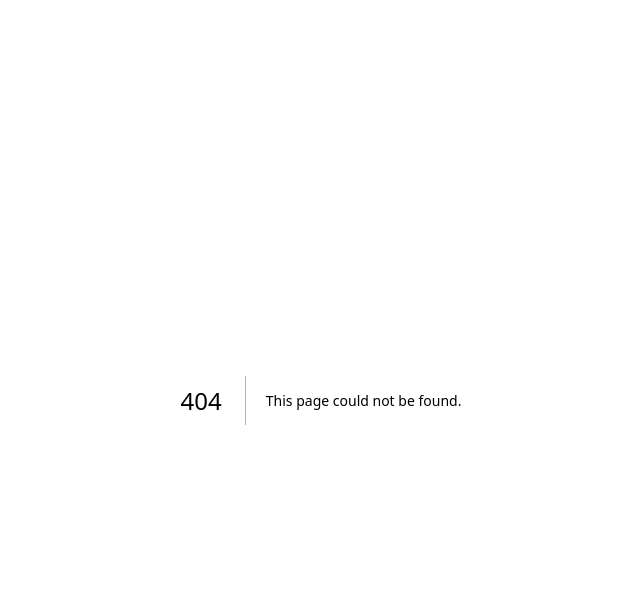
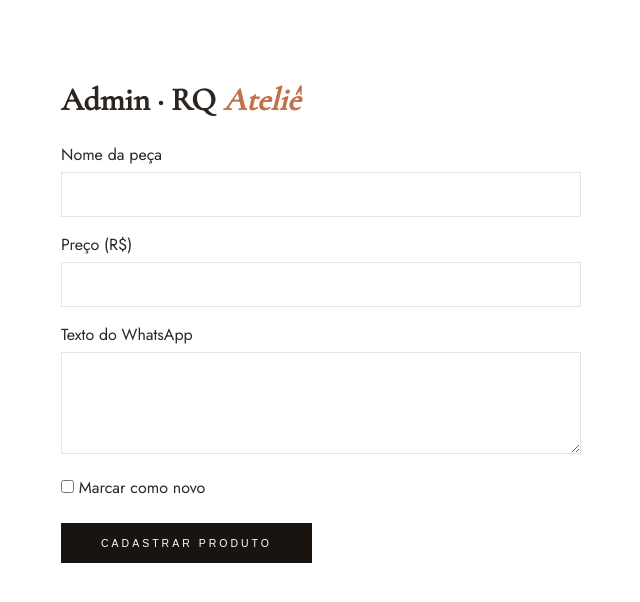
Before and after one commit to ph-robles/rq-atelie, a Next.js app: page /admin in a window 1280 px wide. Before the commit this address had no page. Shown: the top 602 px of the page, without its empty margins (319-959 px from the left). Built offline with nearby package versions, Linux system fonts and the light colour scheme; no server answers.

Commit message:
Add simple admin product creation

```diff
--- /dev/null
+++ b/app/admin/page.tsx
@@ -0,0 +1,114 @@
+"use client"
+
+import { useState } from "react"
+import { supabase } from "@/lib/supabase"
+
+export default function AdminPage() {
+    const [name, setName] = useState("")
+    const [price, setPrice] = useState("")
+    const [whatsappText, setWhatsappText] = useState("")
+    const [isNew, setIsNew] = useState(false)
+    const [loading, setLoading] = useState(false)
+
+    async function handleSubmit(e: React.FormEvent) {
+        e.preventDefault()
+        setLoading(true)
+
+        const { error } = await supabase.from("products").insert({
+            name,
+            price: Number(price),
+            whatsapp_text: whatsappText,
+            is_new: isNew,
+        })
+
+        setLoading(false)
+
+        if (error) {
+            alert("Erro ao cadastrar produto")
+            console.error(error)
+            return
+        }
+
+        alert("Produto cadastrado com sucesso ✅")
+        setName("")
+        setPrice("")
+        setWhatsappText("")
+        setIsNew(false)
+    }
+
+    return (
+        <main style={{ padding: "80px 40px", maxWidth: "600px", margin: "0 auto" }}>
+            <h1
+                style={{
+                    fontFamily: "Cormorant Garamond, serif",
+                    fontSize: "32px",
+                    marginBottom: "24px",
+                }}
+            >
+                Admin · RQ <em style={{ color: "#C4714A" }}>Ateliê</em>
+            </h1>
+
+            <form onSubmit={handleSubmit}>
+                <div style={{ marginBottom: "16px" }}>
+                    <label>Nome da peça</label>
+                    <input
+                        type="text"
+                        value={name}
+                        onChange={(e) => setName(e.target.value)}
+                        required
+                        style={inputStyle}
+                    />
+                </div>
+
+                <div style={{ marginBottom: "16px" }}>
+                    <label>Preço (R$)</label>
+                    <input
+                        type="number"
+                        value={price}
+                        onChange={(e) => setPrice(e.target.value)}
+                        required
+                        style={inputStyle}
+                    />
+                </div>
+
+                <div style={{ marginBottom: "16px" }}>
+                    <label>Texto do WhatsApp</label>
+                    <textarea
+                        value={whatsappText}
+                        onChange={(e) => setWhatsappText(e.target.value)}
+                        required
+                        rows={4}
+                        style={inputStyle}
+                    />
+                </div>
+
+                <div style={{ marginBottom: "24px" }}>
+                    <label>
+                        <input
+                            type="checkbox"
+                            checked={isNew}
+                            onChange={(e) => setIsNew(e.target.checked)}
+                        />{" "}
+                        Marcar como novo
+                    </label>
+                </div>
+
+                <button
+                    type="submit"
+                    disabled={loading}
+                    className="btn-solid"
+                >
+                    {loading ? "Salvando..." : "Cadastrar produto"}
+                </button>
+            </form>
+        </main>
+    )
+}
+
+const inputStyle: React.CSSProperties = {
+    width: "100%",
+    padding: "12px",
+    marginTop: "6px",
+    border: "1px solid #e8e4dc",
+    fontFamily: "inherit",
+}
```
